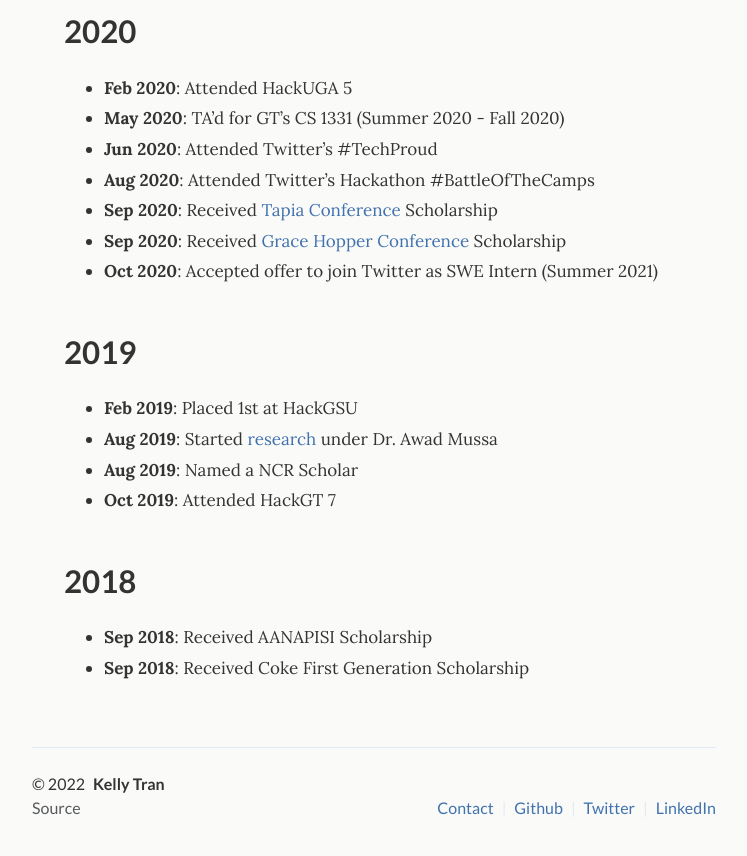
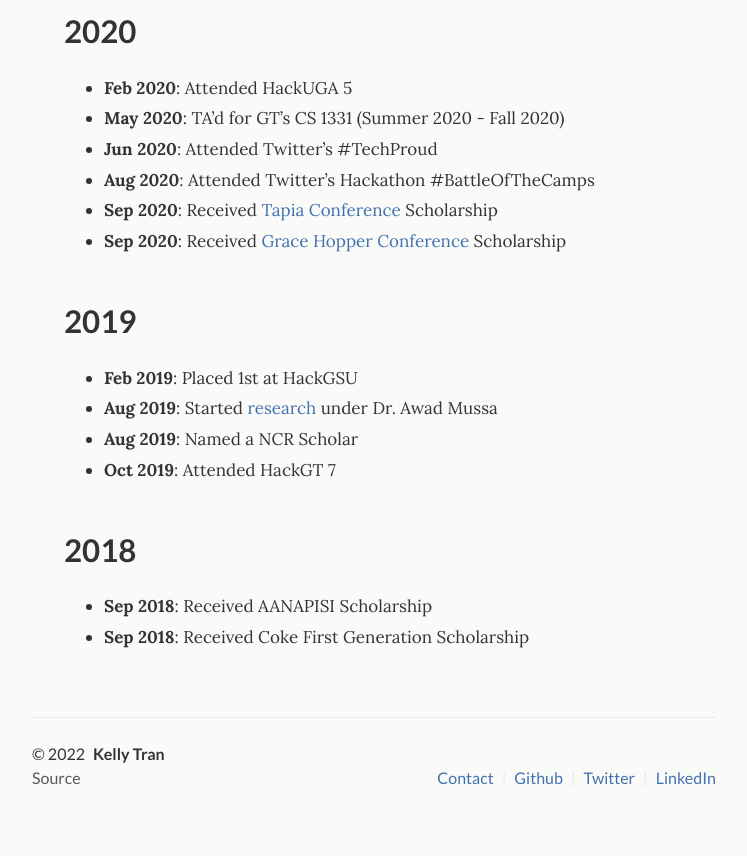
Before and after one commit to kellytran3k/kellytran3k.github.io, a Jekyll site: the page built from _pages/work.md, in a window 1280 px wide and 900 px high, scrolled down 1613 px. Shown: the top 856 px of the window, without its empty margins (266-1013 px from the left). Built offline with Jekyll 4.4.1, drawn with Linux system fonts in a browser that asks for light colours.

Commit message:
updated website 08/22

```diff
--- a/_pages/work.md
+++ b/_pages/work.md
@@ -53,7 +53,6 @@
 > - **Aug 2020**: Attended Twitter's Hackathon #BattleOfTheCamps
 > - **Sep 2020**: Received [Tapia Conference](https://tapiaconference.cmd-it.org) Scholarship
 > - **Sep 2020**: Received [Grace Hopper Conference](https://ghc.anitab.org) Scholarship
-> - **Oct 2020**: Accepted offer to join Twitter as SWE Intern (Summer 2021)
 
 > ## 2019
 > - **Feb 2019**: Placed 1st at HackGSU
```
